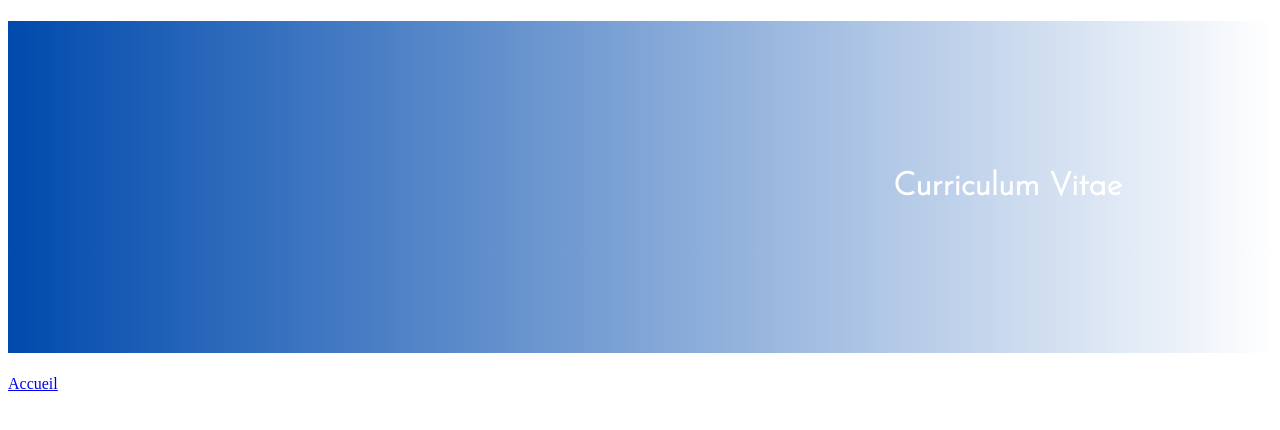
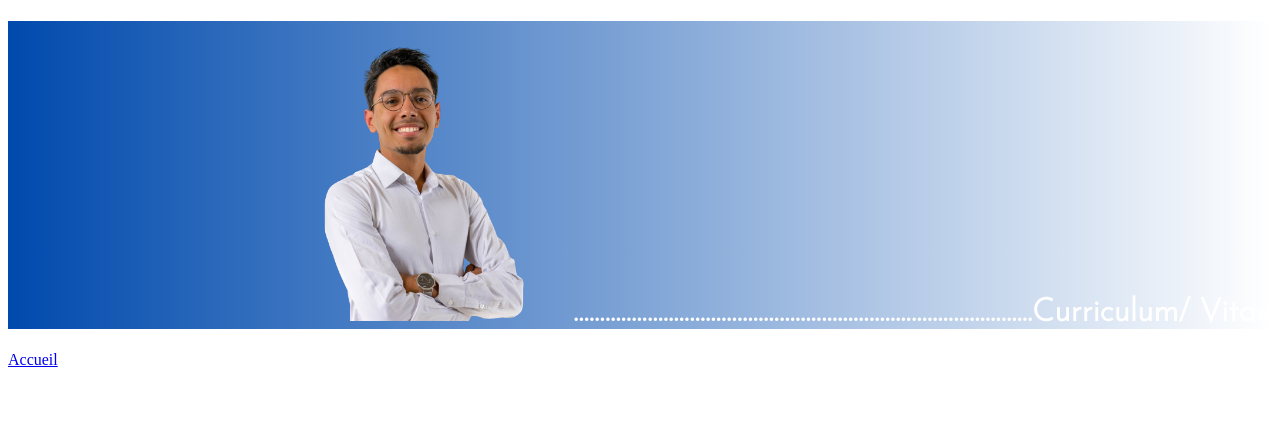
Before and after one commit to Mohammed-Boutahar/-Full_Stack_Dev, a plain HTML site: page site/index.html in a window 1280 px wide. Drawn offline with Linux system fonts and the light colour scheme.

Commit message:
adding image

```diff
--- a/site/index.html
+++ b/site/index.html
@@ -11,7 +11,10 @@
 
     </head>
   <body>
-    <h1 class="CV">Curriculum Vitae</h1>
+    <h1 class="CV">
+    <img src="../images/photo_CV.png">
+    <span>.......................................................................................</span>Curriculum/&nbsp;Vitae
+  </h1>
 
     <a href="../index.html" target="_blank">Accueil</a>
     <!-- Insérer ici un lien vers la page 1 -->
--- a/site/style.css
+++ b/site/style.css
@@ -3,6 +3,11 @@
     font-family: 'Josefin Sans', sans-serif;
     text-align: end;
     background: linear-gradient(to right, #004aad, #ffffff);
-    padding: 150px;
+    /* padding: 10px; */
 
   }
+  img {
+    height: 300px;
+    width: 300px;
+    object-position: left;
+  }
```
